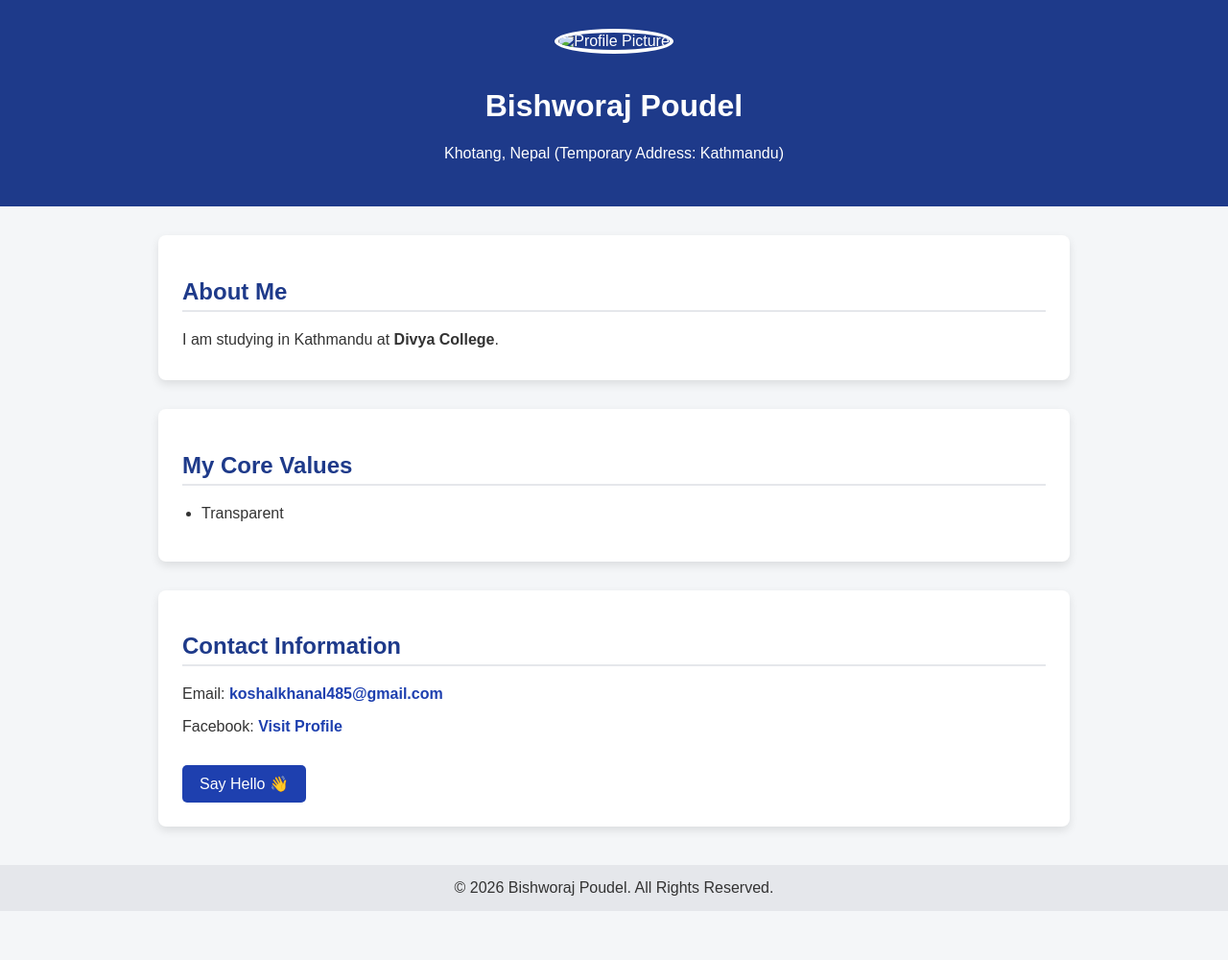
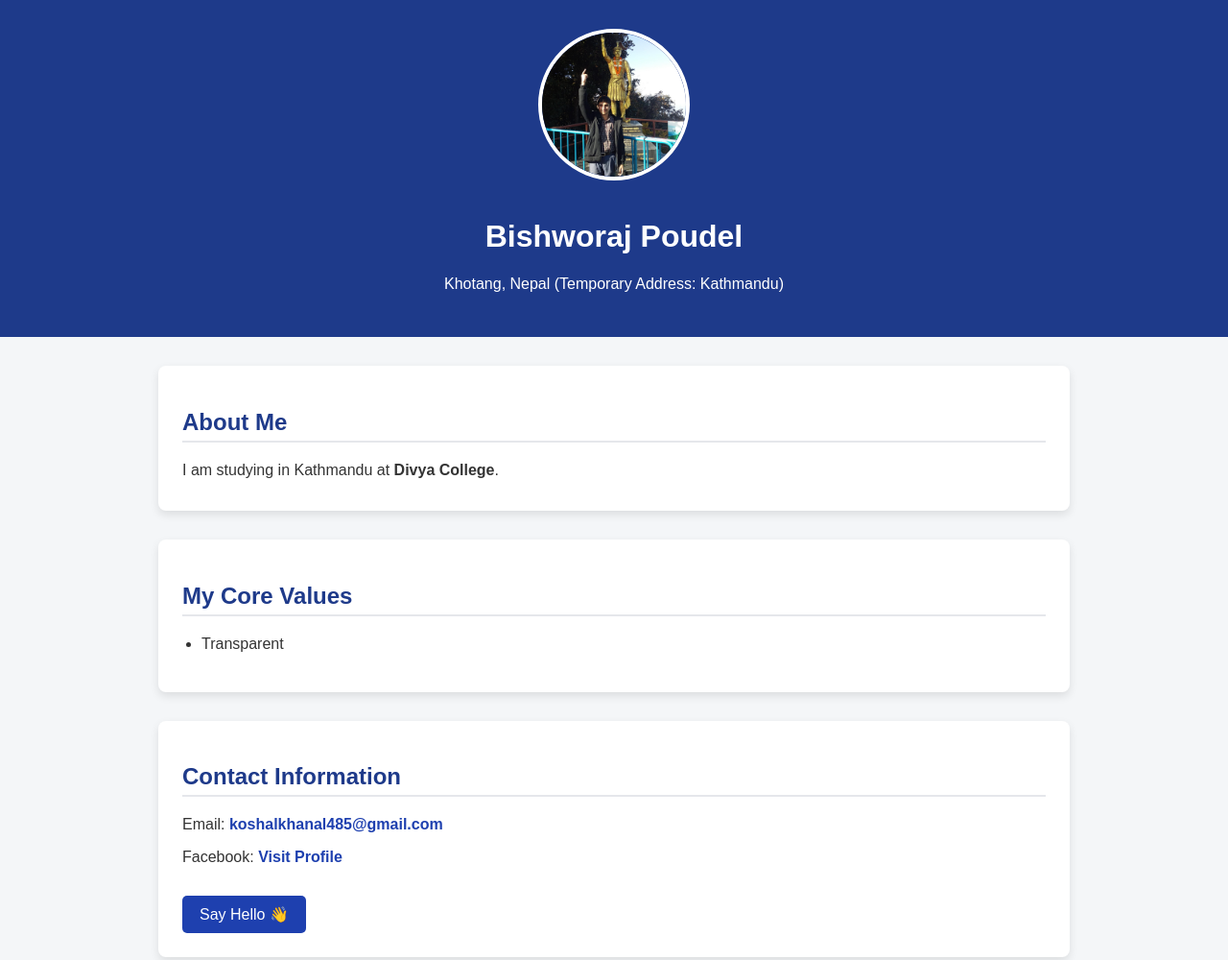
Before and after one commit to koshalkhanal485/Koshal-khanal, a plain HTML site: page index.html in a window 1280 px wide. Shown: the top 1000 px of the page at 96% size. Before the commit the page ends 949 px from the top, so only its background shows below. Drawn offline with Linux system fonts and the light colour scheme.

Commit message:
Website completed

```diff
--- a/index.html
+++ b/index.html
@@ -88,7 +88,7 @@
 <body>
 
     <header>
-        <img src="image.jpg" alt="Profile Picture">
+        <img src="image.jfif" alt="Profile Picture">
         <h1>Bishworaj Poudel</h1>
         <p>Khotang, Nepal (Temporary Address: Kathmandu)</p>
     </header>
```
Also changed, not shown: image.jfif (added), image.png.jfif (added).
